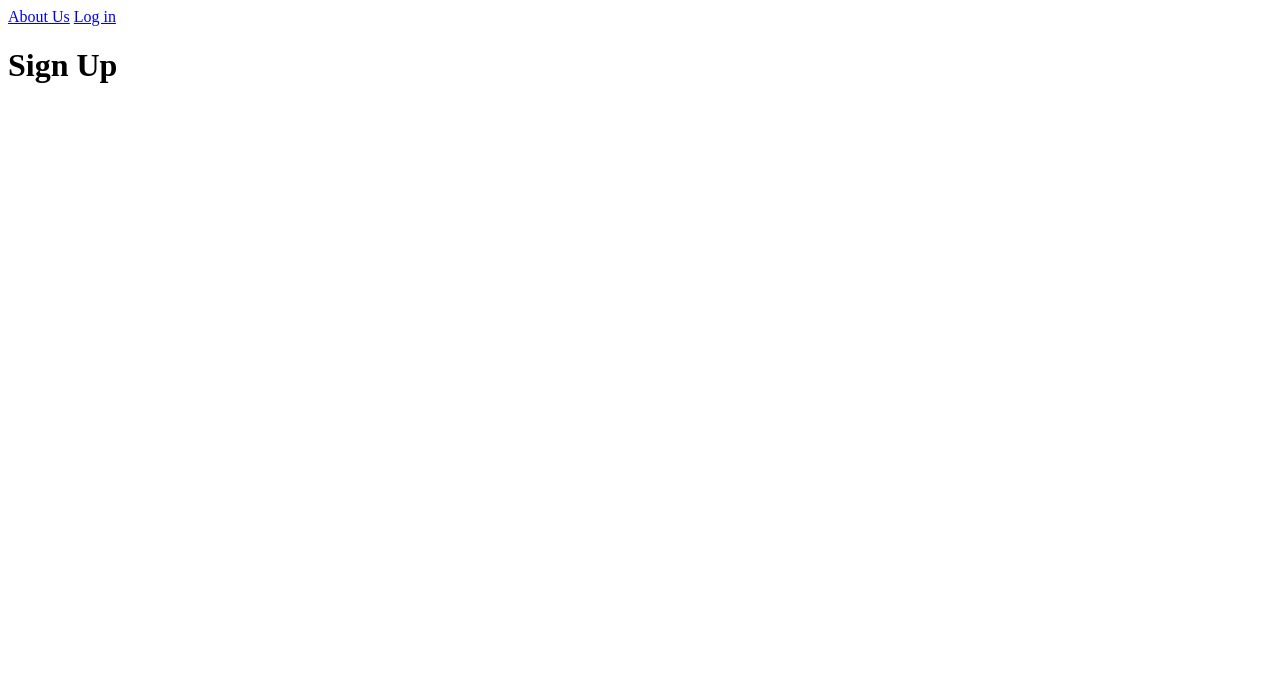
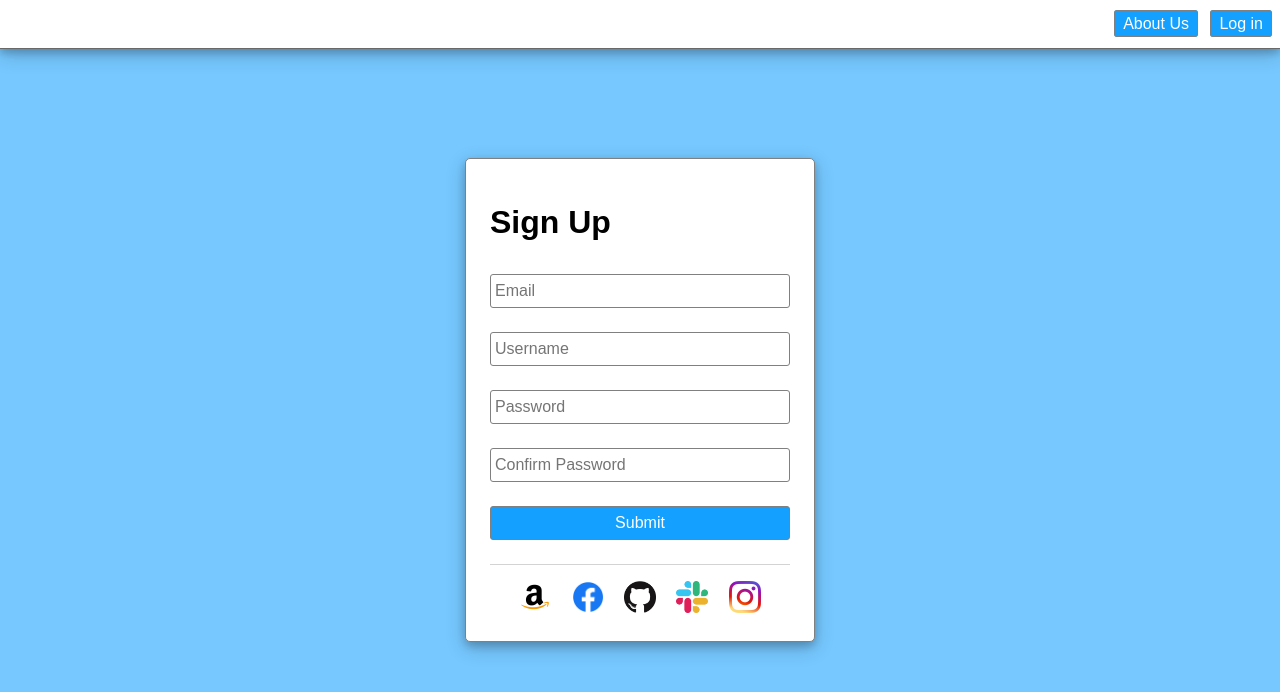
Before and after one commit to TimGold/Static-Register-Page, a plain HTML site: page index.html in a window 1280 px wide. Drawn offline with Linux system fonts and the light colour scheme.

Commit message:
commit register page

```diff
--- a/index.html
+++ b/index.html
@@ -4,6 +4,7 @@
     <meta charset="UTF-8">
     <meta http-equiv="X-UA-Compatible" content="IE=edge">
     <meta name="viewport" content="width=device-width, initial-scale=1.0">
+    <link rel="stylesheet" href="./main.css">
     <title>Register Page</title>
 </head>
 <body>
@@ -11,13 +12,43 @@
         <a href="#">About Us</a>
         <a href="#">Log in</a>
     </header>
-    <div>
+    <div class="container">
         <h1>Sign Up</h1>
         <form>
-
+            <div>
+                <input type="email"
+                 placeholder="Email"
+                  name="email"
+                  required/>
+            </div>
+            <div>
+                <input type="text"
+                placeholder="Username"
+                name="username"
+                required/>
+            </div>
+           <div>
+               <input type="password"
+               placeholder="Password"
+                name="password"
+                required/>
+            </div>
+            <div>
+                <input type="password"
+                placeholder="Confirm Password"
+                name="confirmPassword"
+                required/>
+            </div>
+                <div>
+                    <button type="submit">Submit</button>
+                </div>
         </form>
         <footer>
-
+            <img src="./assets/amazonLogo.png" alt="Amazon Icon" height="32" width="32"/>
+            <img src="./assets/facebookLogo.png" alt="Facebook Icon" height="32" width="32"/>
+            <img src="./assets/gitHubLogo.png" alt="GitHub Icon" height="32" width="32"/>
+            <img src="./assets/slackLogo.png" alt="Slack Icon" height="32" width="32"/>
+            <img src="./assets/instagramLogo.png" alt="Instagram Icon" height="32" width="32"/>
         </footer>
     </div>
 </body>
--- /dev/null
+++ b/main.css
@@ -0,0 +1,90 @@
+body{
+    background-color: #76c8ff;
+    margin: 0;
+    font-family: sans-serif;
+    display: flex;
+    height: 100vh;
+}
+
+header {
+    background-color: white;
+    text-align: right;
+    padding: .75rem 0;
+    border-bottom: solid 1px dimgrey;
+    box-shadow:
+    0 4px 8px 0 rgba(0,0,0,0.2),
+    0 6px 20px 0 rgba(0,0,0,0.19);
+    position: fixed;
+    top: 0;
+    left:0;
+    width: 100vw;
+}
+
+header a {
+    color: white;
+    background-color: #13a0ff;
+    border: solid 1px gray;
+    border-radius: 3px;
+    padding: .25rem .5rem;
+    margin-right: .5rem;
+    /* line-height adjusts the amount of space taken up for the font */
+    line-height: 1.5rem;
+    /* This removes the underline from the tag */
+    text-decoration: none;
+}
+
+header a:hover, form button:hover{
+    background-color: #1084d1;
+    cursor:pointer;
+}
+
+.container {
+    margin: auto;
+    padding: 1.5rem;
+    background-color: white;
+    border: solid 1px gray;
+    border-radius: 5px;
+    box-shadow:
+    0 4px 8px 0 rgba(0,0,0,0.2),
+    0 6px 20px 0 rgba(0,0,0,0.19);
+}
+
+.container > h1 {
+    margin: 0,0 .5rem;
+}
+
+form input, form button {
+    width: 100%;
+    min-width: 300px;
+    /*
+    Our inputs and forms have different default sizes.
+    By changing the box-sizing, we can fix this.
+    */
+    box-sizing: border-box;
+    margin: .75rem 0;
+    padding: .25rem;
+    line-height: 1.5rem;
+    font-size: 1em;
+    border: solid 1px gray;
+    border-radius: 3px;
+}
+
+form button {
+    color:white;
+    background-color: #13a0ff;
+}
+
+footer {
+    margin-top: .75rem;
+    border-top: solid 1px lightgray;
+    padding-top: 1rem;
+    text-align: center;
+}
+
+footer img {
+    margin: 0 .5em;
+}
+
+footer img:hover {
+    cursor: pointer;
+}
```
Also changed, not shown: assets/amazonLogo.png (added), assets/facebookLogo.png (added), assets/gitHubLogo.png (added), assets/instagramLogo.png (added), assets/slackLogo.png (added).
